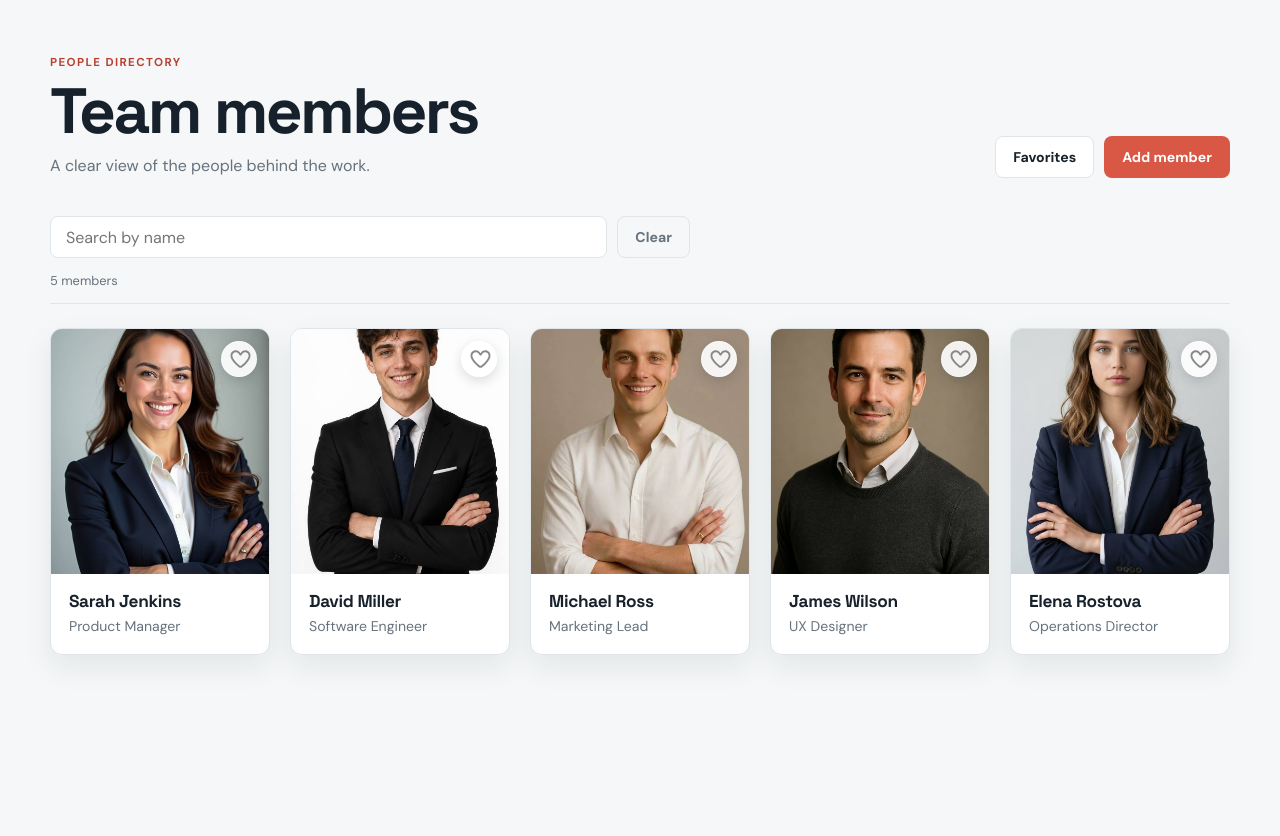
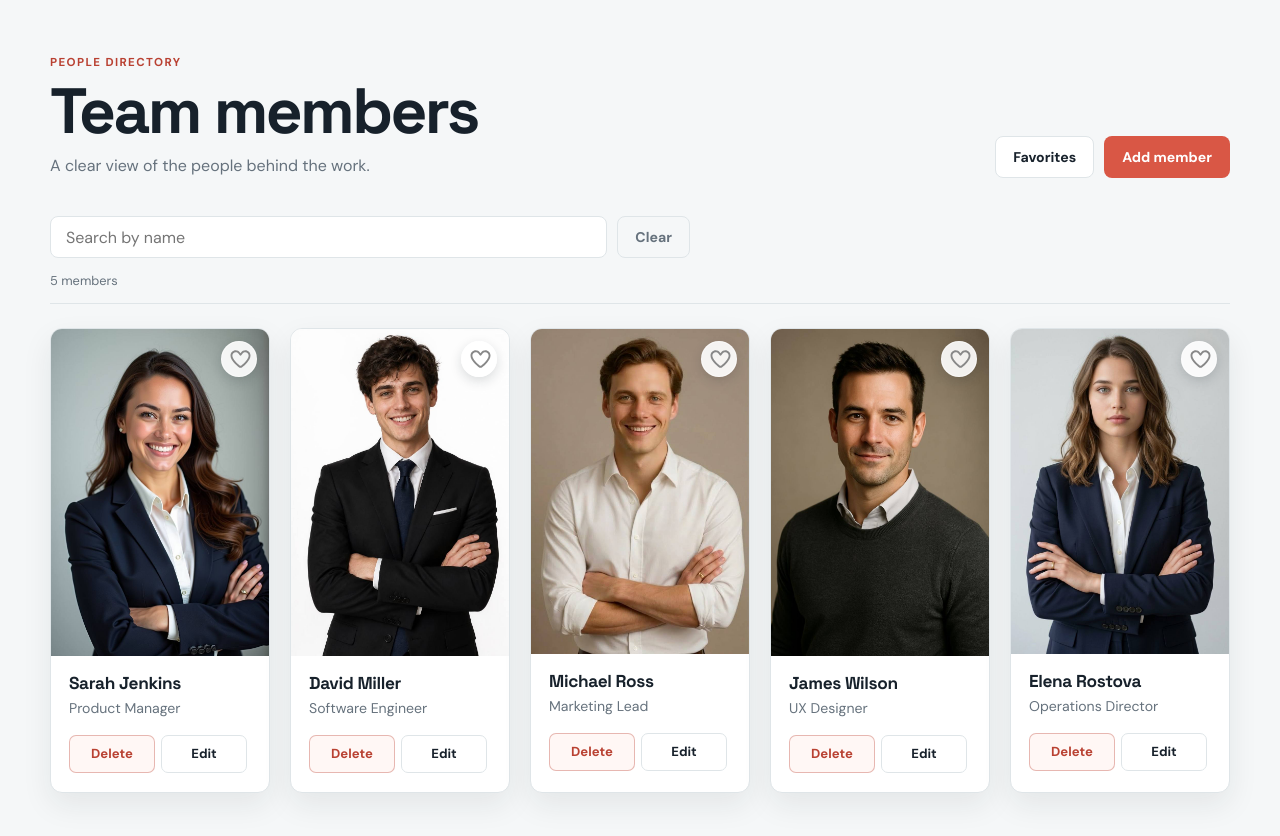
Before and after one commit to 01023833096ks-tech/team-members, a React (Vite) app: page / in a window 1280 px wide. Shown: the top 836 px of the page. Before the commit the page ends 800 px from the top, so only its background shows below. Built offline with nearby package versions, Linux system fonts and the light colour scheme.

Commit message:
Implement edit and delete functionality for team members

```diff
--- a/src/components/form.jsx
+++ b/src/components/form.jsx
@@ -1,13 +1,15 @@
 import { useState } from "react";
-import { Link, useNavigate } from "react-router-dom";
+import { Link, useLocation, useNavigate } from "react-router-dom";
 import { initialTeamMembers } from "./teamMembers";
 
 function NewMemberForm() {
   const navigate = useNavigate();
+  const location = useLocation();
+  const editingMember = location.state?.member;
   const [form, setForm] = useState({
-    name: "",
-    title: "",
-    image: "",
+    name: editingMember?.name || "",
+    title: editingMember?.title || "",
+    image: editingMember?.image || "",
   });
 
   const [error, setError] = useState({});
@@ -46,22 +48,23 @@ function NewMemberForm() {
 
     if (Object.keys(validateErrors).length > 0) return;
 
-    const newTeamMember = {
-      id: crypto.randomUUID(),
+    const storedMembers = localStorage.getItem("teamMembers");
+    const currentMembers = storedMembers
+      ? JSON.parse(storedMembers)
+      : initialTeamMembers;
+    const savedMember = {
+      id: editingMember?.id || crypto.randomUUID(),
       name: form.name,
       title: form.title,
       image: form.image,
     };
+    const updatedMembers = editingMember
+      ? currentMembers.map((member) =>
+          member.id === editingMember.id ? savedMember : member,
+        )
+      : [...currentMembers, savedMember];
 
-    const storedMembers = localStorage.getItem("teamMembers");
-    const currentMembers = storedMembers
-      ? JSON.parse(storedMembers)
-      : initialTeamMembers;
-
-    localStorage.setItem(
-      "teamMembers",
-      JSON.stringify([...currentMembers, newTeamMember]),
-    );
+    localStorage.setItem("teamMembers", JSON.stringify(updatedMembers));
     navigate("/");
   };
 
@@ -72,9 +75,11 @@ function NewMemberForm() {
       </Link>
       <section className="form-panel">
         <p className="eyebrow">Team directory</p>
-        <h1>Add a new member</h1>
+        <h1>{editingMember ? "Edit team member" : "Add a new member"}</h1>
         <p className="page-intro">
-          Add a person to your shared team directory.
+          {editingMember
+            ? "Edit the details of an existing team member."
+            : "Add a person to your shared team directory."}
         </p>
         <form className="member-form" onSubmit={handleSubmit}>
           <label htmlFor="member-name">Name</label>
@@ -111,7 +116,7 @@ function NewMemberForm() {
           />
           {error.image && <p>{error.image}</p>}
           <button className="button button-primary form-submit" type="submit">
-            Add member
+            {editingMember ? "Save changes" : "Add member"}
           </button>
         </form>
       </section>
--- a/src/components/profileCard.jsx
+++ b/src/components/profileCard.jsx
@@ -1,6 +1,7 @@
 import { useTeamContext } from "./contexts/teamMembersContext";
 import HeartIcon from "./heartIcon";
-function ProfileCard({ member }) {
+import { useNavigate } from "react-router-dom";
+function ProfileCard({ member, onDelete }) {
   const { addToFavorites, removeFromFavorites, isFavorite } = useTeamContext();
   const { id, name, title, image } = member;
   const favorite = isFavorite(id);
@@ -13,15 +14,36 @@ function ProfileCard({ member }) {
     }
   };
 
+  const deleteMemberHandler = () => {
+    deleteMember(id);
+  };
+
+  const deleteMember = () => {
+    onDelete(id);
+  };
+
+  const handleEdit = () => {
+    navigate("/form", { state: { member } });
+  };
+
+  const navigate = useNavigate();
+
   return (
     <article className="profile-card">
       <div className="profile-image-wrap">
         <img src={image} alt={`${name}, ${title}`} />
+
         <HeartIcon isFavorite={favorite} onToggle={toggleFavorite} />
       </div>
       <div className="profile-card-content">
         <h2>{name}</h2>
         <p>{title}</p>
+        <button className="delete-button" onClick={deleteMemberHandler}>
+          Delete
+        </button>
+        <button className="edit-button" onClick={handleEdit}>
+          Edit
+        </button>
       </div>
     </article>
   );
--- a/src/components/teamMembers.jsx
+++ b/src/components/teamMembers.jsx
@@ -59,6 +59,12 @@ function TeamMembers() {
     localStorage.setItem("teamMembers", JSON.stringify(teamMembers));
   }, [teamMembers]);
 
+  const deleteMember = (memberId) => {
+    setTeamMembers((prevMembers) =>
+      prevMembers.filter((member) => member.id !== memberId),
+    );
+  };
+
   const filteredMembers = teamMembers.filter((member) =>
     member.name.toLowerCase().includes(searchQuery.toLowerCase()),
   );
@@ -110,7 +116,11 @@ function TeamMembers() {
       <div className="team-members-grid">
         {filteredMembers.length > 0 ? (
           filteredMembers.map((member) => (
-            <ProfileCard key={member.id} member={member} />
+            <ProfileCard
+              key={member.id}
+              member={member}
+              onDelete={deleteMember}
+            />
           ))
         ) : (
           <div className="empty-state">
--- a/src/index.css
+++ b/src/index.css
@@ -224,16 +224,13 @@ h1 {
 
 .profile-image-wrap {
   position: relative;
-  aspect-ratio: 4 / 4.5;
-  overflow: hidden;
   background: #e8edef;
 }
 
 .profile-image-wrap img {
   display: block;
   width: 100%;
-  height: 100%;
-  object-fit: cover;
+  height: auto;
 }
 
 .profile-card-content {
@@ -252,6 +249,77 @@ h1 {
   margin-bottom: 0;
   color: var(--muted);
   font-size: 0.88rem;
+}
+
+.delete-button {
+  display: inline-block;
+  width: calc(50% - 5px);
+  min-height: 38px;
+  margin-top: 18px;
+  border: 1px solid rgba(185, 65, 50, 0.35);
+  border-radius: 7px;
+  color: var(--accent-dark);
+  background: #fff7f5;
+  cursor: pointer;
+  font-size: 0.82rem;
+  font-weight: 700;
+  transition:
+    background 160ms ease,
+    border-color 160ms ease,
+    color 160ms ease,
+    transform 160ms ease;
+}
+
+.delete-button:hover {
+  border-color: var(--accent-dark);
+  color: #fff;
+  background: var(--accent-dark);
+  transform: translateY(-1px);
+}
+
+.delete-button:active {
+  transform: translateY(0);
+}
+
+.delete-button:focus-visible {
+  outline: 3px solid rgba(217, 87, 69, 0.24);
+  outline-offset: 2px;
+}
+
+.edit-button {
+  display: inline-block;
+  width: calc(50% - 5px);
+  min-height: 38px;
+  margin-top: 18px;
+  margin-left: 6px;
+  border: 1px solid var(--line);
+  border-radius: 7px;
+  color: var(--ink);
+  background: var(--surface);
+  cursor: pointer;
+  font-size: 0.82rem;
+  font-weight: 700;
+  transition:
+    background 160ms ease,
+    border-color 160ms ease,
+    color 160ms ease,
+    transform 160ms ease;
+}
+
+.edit-button:hover {
+  border-color: #bbc7ce;
+  color: var(--accent-dark);
+  background: #eef2f3;
+  transform: translateY(-1px);
+}
+
+.edit-button:active {
+  transform: translateY(0);
+}
+
+.edit-button:focus-visible {
+  outline: 3px solid rgba(217, 87, 69, 0.24);
+  outline-offset: 2px;
 }
 
 .heart-btn {
```
